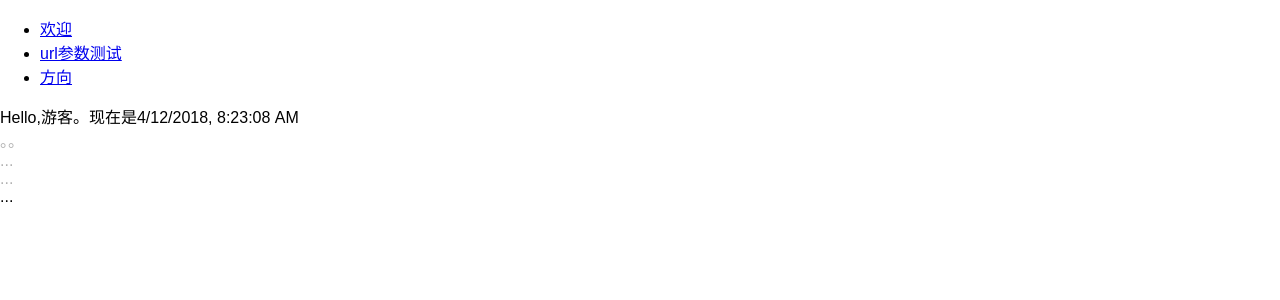
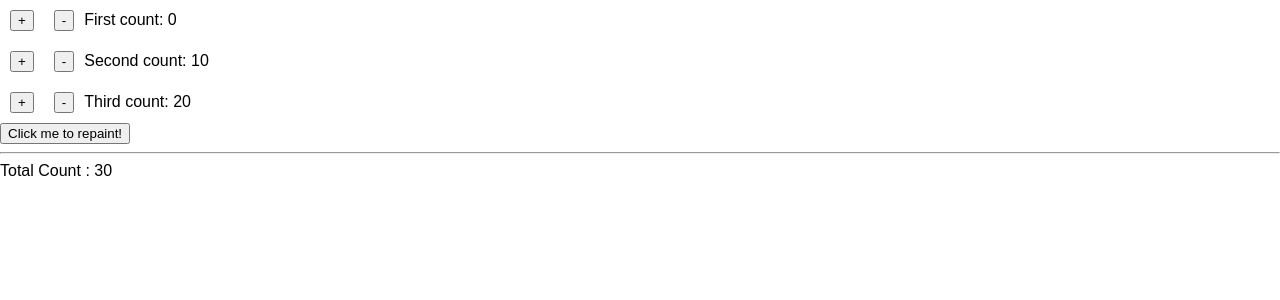
Before and after one commit to Aestus0/react-and-redux-study, a React app: page / in a window 1280 px wide. Shown: the top 300 px of the page. Built offline with nearby package versions, Linux system fonts and the light colour scheme; no server answers.

Commit message:
第二章 设计高质量的React组件

```diff
--- a/src/App.js
+++ b/src/App.js
@@ -15,13 +15,15 @@ const App = () => (
                     path="/order/:direction(asc|desc)"
                     component={ComponentWithRegex}
                 />
-                <Route path="/:number" render={(props) => <Number {...props} />} />
+                <Route path="/:number" render={renderNumber} />
 
             </Switch>
         </div>
     </BrowserRouter>
 );
 
+const renderNumber = (props) =>
+    <Number {...props} />;
 const Number = (props) => (
     <h1>{props.match.params.number}</h1>
 );
--- /dev/null
+++ b/src/ClickCounter.js
@@ -0,0 +1,27 @@
+import React, {Component} from 'react';
+
+class ClickCounter extends Component {
+    constructor(props) {
+        super(props);
+        this.onClickButton = this.onClickButton.bind(this);
+        this.state = {count: 0};
+    }
+
+    onClickButton() {
+        this.setState({count: this.state.count + 1});
+    }
+
+    render() {
+        return (
+            <div>
+                <button onClick={this.onClickButton}>Click Me!</button>
+                <div>
+                    Click Count:{this.state.count}
+                </div>
+            </div>
+        )
+    }
+
+}
+
+export default ClickCounter;
--- /dev/null
+++ b/src/ControlPanel.js
@@ -0,0 +1,39 @@
+import React, {Component} from 'react';
+import Counter from './Counter';
+
+
+class ControlPanel extends Component {
+    constructor(props) {
+        super(props);
+        this.onCounterUpdate = this.onCounterUpdate.bind(this);
+        this.initValues = [0, 10, 20];
+        const initSum = this.initValues.reduce((a, b) => a + b, 0);
+        this.state = {
+            sum: initSum
+        };
+    }
+
+    onCounterUpdate(newValue, previousValue) {
+        const valueChange = newValue - previousValue;
+        this.setState({sum: this.state.sum + valueChange});
+    }
+
+
+    render() {
+        console.log('enter ControlPanel render');
+        return (
+            <div>
+                <Counter onUpdate={this.onCounterUpdate} caption="First" />
+                <Counter onUpdate={this.onCounterUpdate} caption="Second" initValue={this.initValues[1]} />
+                <Counter onUpdate={this.onCounterUpdate} caption="Third" initValue={this.initValues[2]} />
+                <button onClick={() => this.forceUpdate()}>{/*不应当使用匿名函数*/}
+                    Click me to repaint!
+                </button>
+                <hr />
+                <div>Total Count : {this.state.sum}</div>
+            </div>
+        );
+    }
+}
+
+export default ControlPanel;
--- /dev/null
+++ b/src/Counter.js
@@ -0,0 +1,91 @@
+import React, {Component} from 'react';
+import PropTypes from 'prop-types';
+
+
+const buttonStyle = {margin: '10px'};
+
+class Counter extends Component {
+    constructor(props) {
+        super(props);
+        this.onClickIncrementButton = this.onClickIncrementButton.bind(this);
+        this.onClickDecrementButton = this.onClickDecrementButton.bind(this);
+
+        this.state = {
+            count: props.initValue
+        };
+        console.log('enter constructor %s', this.props.caption);
+    }
+
+    componentWillMount() {
+        console.log('enter componentWillMount ' + this.props.caption);
+    }
+
+    componentDidMount() {
+        console.log('enter componentDidMount %s', this.props.caption);
+    }
+
+    componentWillReceiveProps() {
+        console.log('enter componentWillReceiveProps %s', this.props.caption);
+    }
+
+    shouldComponentUpdate(nextProps, nextState) {
+        return (nextProps.caption !== this.props.caption) ||
+            (nextState.count !== this.state.count);
+    }
+
+    componentWillUpdate() {
+        console.log('enter componentWillUpdate %s', this.props.caption);
+    }
+
+    componentDidUpdate() {
+        console.log('enter componentDidUpdate %s', this.props.caption);
+    }
+
+    componentWillUnmount() {
+        console.log('enter componentWillUnmount %s', this.props.caption);
+    }
+
+    onClickIncrementButton() {
+        this.updateCount(true);
+    }
+
+
+    onClickDecrementButton() {
+        this.updateCount(false);
+    }
+
+    updateCount(isIncrement) {
+        const previousValue = this.state.count;
+        const newValue = isIncrement ? this.state.count + 1: this.state.count - 1;
+        this.setState({count: newValue});
+        this.props.onUpdate(newValue, previousValue);
+    }
+
+
+    render() {
+        const {caption} = this.props;
+        console.log('enter render %s', caption);
+        return (
+            <div>
+                <button style={buttonStyle} onClick={this.onClickIncrementButton}>+</button>
+                <button style={buttonStyle} onClick={this.onClickDecrementButton}>-</button>
+                <span>{caption} count: {this.state.count}</span>
+            </div>
+        )
+    }
+
+
+}
+
+Counter.propTypes = {
+    caption: PropTypes.string.isRequired,//isRequired表示该属性必须要有
+    initValue: PropTypes.number,
+    onUpdate: PropTypes.func
+};
+
+Counter.defaultProps = {
+    initValue: 0,
+    onUpdate: f => f
+};
+
+export default Counter;
--- a/src/index.js
+++ b/src/index.js
@@ -1,8 +1,9 @@
 import React from 'react';
 import ReactDOM from 'react-dom';
 import './index.css';
-import App from './App';
+import ClickCounter from './ClickCounter';
 import registerServiceWorker from './registerServiceWorker';
+import ControlPanel from "./ControlPanel";
 
-ReactDOM.render(<App />, document.getElementById('root'));
+ReactDOM.render(<ControlPanel />, document.getElementById('root'));
 registerServiceWorker();
```
